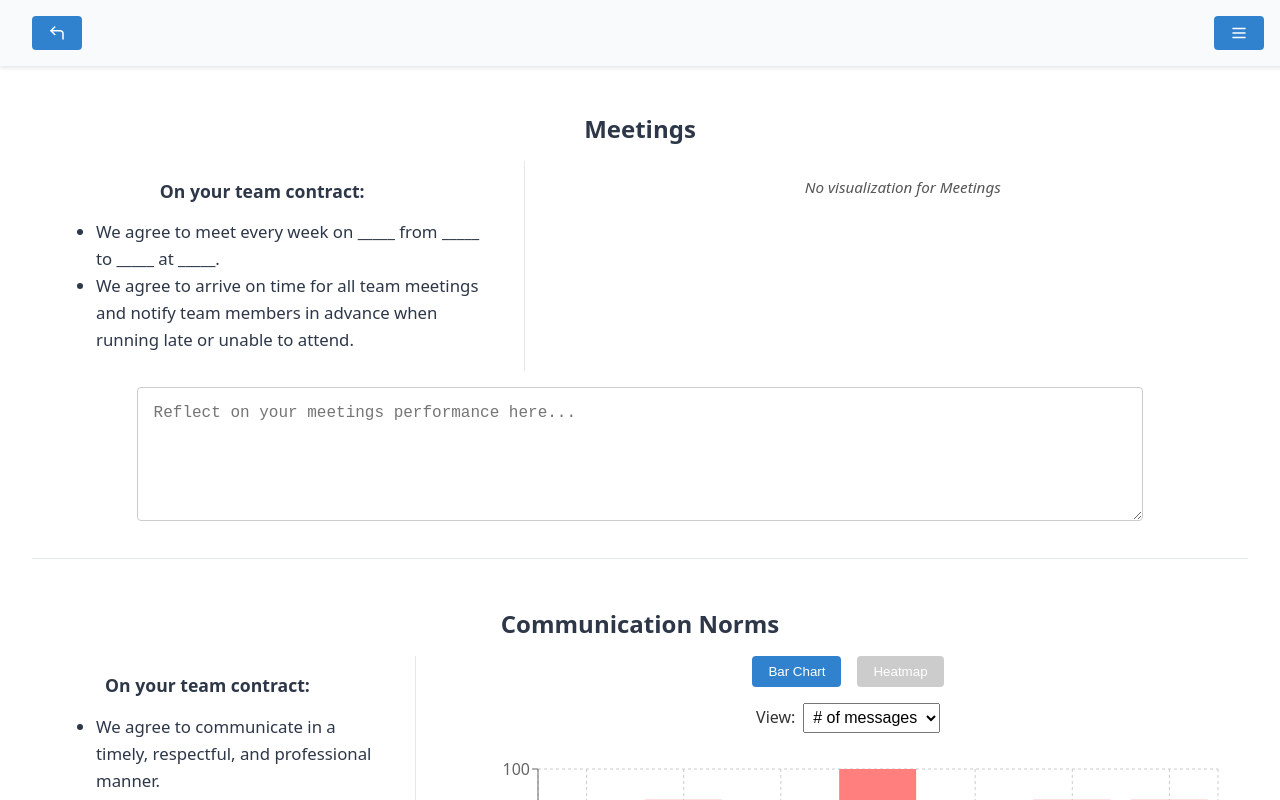
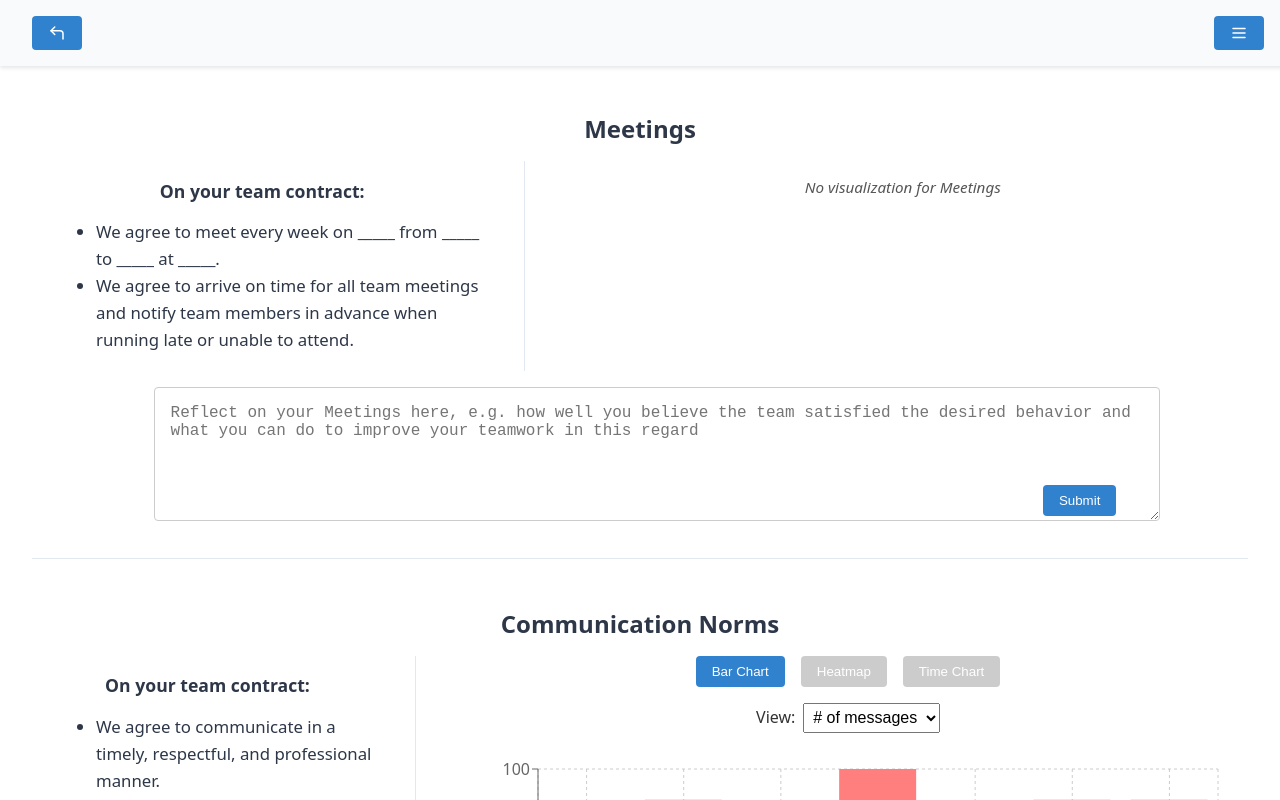
Before and after one commit to yifansong98/teamio, a React (Create React App) app in the folder team-dashboard/: page /contractReflection in a window 1280 px wide. Shown: the top 800 px of the page. Built offline with nearby package versions, Linux system fonts and the light colour scheme.

Commit message:
implemented communication time chart and reflection editor

```diff
--- /dev/null
+++ b/team-dashboard/src/ContractPages/Components/ReflectionEditor.js
@@ -0,0 +1,69 @@
+// src/ContractPages/Components/ReflectionEditor.js
+import React, { useState } from 'react';
+
+export default function ReflectionEditor({ sectionName, initialReflection = '' }) {
+  const [text, setText] = useState(initialReflection);
+  const [submitted, setSubmitted] = useState(false);
+
+  const handleSubmit = () => {
+    const confirmSubmit = window.confirm(
+      `Are you sure you want to submit your reflection on ${sectionName}?`
+    );
+    if (confirmSubmit) {
+      setSubmitted(true);
+      // Save the reflection to localStorage or send to an API here.
+    }
+  };
+
+  return (
+    <div style={{ position: 'relative', textAlign: 'center', marginTop: '1rem' }}>
+      {submitted ? (
+        <div
+          style={{
+            width: '80%',
+            margin: '0 auto',
+            padding: '1rem',
+            border: '1px solid #ccc',
+            borderRadius: '4px',
+            background: '#f9f9f9',
+          }}
+        >
+          {text || <i>No reflection submitted.</i>}
+        </div>
+      ) : (
+        <div style={{ position: 'relative', width: '80%', margin: '0 auto' }}>
+          <textarea
+            value={text}
+            onChange={(e) => setText(e.target.value)}
+            placeholder={`Reflect on your ${sectionName} here, e.g. how well you believe the team satisfied the desired behavior and what you can do to improve your teamwork in this regard`}
+            style={{
+              width: '100%',
+              height: '100px',
+              padding: '1rem',
+              fontSize: '1rem',
+              border: '1px solid #ccc',
+              borderRadius: '4px',
+              resize: 'vertical',
+            }}
+          />
+          <button
+            onClick={handleSubmit}
+            style={{
+              position: 'absolute',
+              bottom: '10px',
+              right: '10px',
+              padding: '0.5rem 1rem',
+              backgroundColor: '#3182ce',
+              color: 'white',
+              border: 'none',
+              borderRadius: '4px',
+              cursor: 'pointer',
+            }}
+          >
+            Submit
+          </button>
+        </div>
+      )}
+    </div>
+  );
+}
--- a/team-dashboard/src/ContractPages/ContractReflection/ContractReflection.js
+++ b/team-dashboard/src/ContractPages/ContractReflection/ContractReflection.js
@@ -3,9 +3,12 @@ import React, { useState, useEffect, useRef } from 'react';
 import { useNavigate } from 'react-router-dom';
 import { Menu as MenuIcon, CornerUpLeft } from 'lucide-react';
 
-// Updated: Import our new communication panel component
-import CommunicationPanel from '../Visualizations/CommunicationPanel';
-import WorkViz from '../Visualizations/WorkViz';
+// Import the visualization components
+import CommunicationPanel from '../Visualizations/CommunicationNorms/CommunicationPanel';
+import WorkViz from '../Visualizations/WorkNorms/WorkViz';
+
+// Import the ReflectionEditor component
+import ReflectionEditor from '../Components/ReflectionEditor';
 
 import styles from './ContractReflection.module.css';
 
@@ -126,13 +129,10 @@ export default function ContractReflection() {
               </ul>
             </div>
             <div className={styles.rightColumn}>
-              {/* No visualization for Meetings, just a placeholder */}
               <div className={styles.noVisualization}>No visualization for Meetings</div>
             </div>
           </div>
-          <div className={styles.reflectionArea}>
-            <textarea placeholder="Reflect on your meetings performance here..."></textarea>
-          </div>
+          <ReflectionEditor sectionName="Meetings" />
         </section>
 
         {/* Section: Communication Norms */}
@@ -150,13 +150,10 @@ export default function ContractReflection() {
               </ul>
             </div>
             <div className={styles.rightColumn}>
-              {/* Updated: Render the new CommunicationPanel which includes both bar chart and network graph */}
               <CommunicationPanel />
             </div>
           </div>
-          <div className={styles.reflectionArea}>
-            <textarea placeholder="Reflect on your communication performance here..."></textarea>
-          </div>
+          <ReflectionEditor sectionName="Communication" />
         </section>
 
         {/* Section: Work Norms */}
@@ -174,13 +171,10 @@ export default function ContractReflection() {
               </ul>
             </div>
             <div className={styles.rightColumn}>
-              {/* Inline chart (centered) */}
               <WorkViz />
             </div>
           </div>
-          <div className={styles.reflectionArea}>
-            <textarea placeholder="Reflect on your work norms performance here..."></textarea>
-          </div>
+          <ReflectionEditor sectionName="Work" />
         </section>
       </div>
     </div>
--- a/team-dashboard/src/ContractPages/Visualizations/CommunicationPanel.js
+++ b/team-dashboard/src/ContractPages/Visualizations/CommunicationNorms/CommunicationPanel.js
@@ -2,33 +2,46 @@
 import React, { useState } from 'react';
 import CommunicationBar from './CommunicationBar';
 import CommunicationHeatmap from './CommunicationHeatmap';
+import CommunicationTimeChart from './CommunicationTimeChart';
 
 export default function CommunicationPanel() {
+  // activePanel: 'bar', 'heatmap', or 'time'
   const [activePanel, setActivePanel] = useState('bar');
   const [showMyData, setShowMyData] = useState(false);
+  // Dropdown selection:
+  // For 'bar': "messages" or "words"
+  // For 'heatmap': "conversations" or "feedback"
+  // For 'time': "response" or "turnaround"
   const [selectedOption, setSelectedOption] = useState('messages');
 
-  // Update panel and set default dropdown value based on panel
   const handlePanelChange = (panel) => {
     setActivePanel(panel);
     if (panel === 'bar') {
       setSelectedOption('messages');
     } else if (panel === 'heatmap') {
       setSelectedOption('conversations');
+    } else if (panel === 'time') {
+      setSelectedOption('response');
     }
   };
 
-  // Define dropdown options based on the active panel
-  const dropdownOptions =
-    activePanel === 'bar'
-      ? [
-          { value: 'messages', label: '# of messages' },
-          { value: 'words', label: '# of words' },
-        ]
-      : [
-          { value: 'conversations', label: 'Conversations' },
-          { value: 'feedback', label: 'Feedback' },
-        ];
+  let dropdownOptions = [];
+  if (activePanel === 'bar') {
+    dropdownOptions = [
+      { value: 'messages', label: '# of messages' },
+      { value: 'words', label: '# of words' },
+    ];
+  } else if (activePanel === 'heatmap') {
+    dropdownOptions = [
+      { value: 'conversations', label: 'Conversations' },
+      { value: 'feedback', label: 'Feedback' },
+    ];
+  } else if (activePanel === 'time') {
+    dropdownOptions = [
+      { value: 'response', label: 'Conversation Response' },
+      { value: 'turnaround', label: 'Feedback Turnaround' },
+    ];
+  }
 
   return (
     <div style={{ textAlign: 'center' }}>
@@ -51,6 +64,7 @@ export default function CommunicationPanel() {
         <button
           onClick={() => handlePanelChange('heatmap')}
           style={{
+            marginRight: '1rem',
             padding: '0.5rem 1rem',
             borderRadius: '4px',
             border: 'none',
@@ -61,9 +75,22 @@ export default function CommunicationPanel() {
         >
           Heatmap
         </button>
+        <button
+          onClick={() => handlePanelChange('time')}
+          style={{
+            padding: '0.5rem 1rem',
+            borderRadius: '4px',
+            border: 'none',
+            background: activePanel === 'time' ? '#3182ce' : '#ccc',
+            color: 'white',
+            cursor: 'pointer',
+          }}
+        >
+          Time Chart
+        </button>
       </div>
 
-      {/* Dropdown Menu (always visible, but options change based on active panel) */}
+      {/* Dropdown Menu (visible for bar, heatmap, and time panels) */}
       <div style={{ marginBottom: '1rem' }}>
         <label style={{ marginRight: '0.5rem', fontSize: '1rem', color: '#333' }}>
           View:
@@ -82,10 +109,14 @@ export default function CommunicationPanel() {
       </div>
 
       {/* Render the selected panel */}
-      {activePanel === 'bar' ? (
+      {activePanel === 'bar' && (
         <CommunicationBar showMyData={showMyData} mode={selectedOption} />
-      ) : (
+      )}
+      {activePanel === 'heatmap' && (
         <CommunicationHeatmap showMyData={showMyData} mode={selectedOption} />
+      )}
+      {activePanel === 'time' && (
+        <CommunicationTimeChart showMyData={showMyData} mode={selectedOption} />
       )}
 
       {/* Shared "Show my data" Checkbox */}
--- /dev/null
+++ b/team-dashboard/src/ContractPages/Visualizations/CommunicationNorms/CommunicationTimeChart.js
@@ -0,0 +1,103 @@
+// src/ContractPages/Visualizations/CommunicationTimeChart.js
+import React, { useMemo } from 'react';
+import {
+  LineChart,
+  Line,
+  XAxis,
+  YAxis,
+  CartesianGrid,
+  Tooltip,
+  Legend,
+  ErrorBar,
+} from 'recharts';
+
+// Dummy aggregated data for Conversation Response (in minutes)
+const aggregatedResponseData = [
+  { day: 'Day 1', avg: 60, errorY: [10, 10] },
+  { day: 'Day 2', avg: 45, errorY: [5, 10] },
+  { day: 'Day 3', avg: 55, errorY: [5, 10] },
+  { day: 'Day 4', avg: 65, errorY: [5, 10] },
+  { day: 'Day 5', avg: 50, errorY: [5, 5] },
+  { day: 'Day 6', avg: 70, errorY: [5, 10] },
+  { day: 'Day 7', avg: 60, errorY: [5, 5] },
+];
+
+const responseUserData = [
+  { day: 'Day 1', value: 65 },
+  { day: 'Day 2', value: 40 },
+  { day: 'Day 3', value: 50 },
+  { day: 'Day 4', value: 70 },
+  { day: 'Day 5', value: 55 },
+  { day: 'Day 6', value: 75 },
+  { day: 'Day 7', value: 62 },
+];
+
+// Dummy aggregated data for Feedback Turnaround (in minutes)
+const aggregatedFeedbackData = [
+  { day: 'Day 1', avg: 120, errorY: [20, 30] },
+  { day: 'Day 2', avg: 100, errorY: [15, 25] },
+  { day: 'Day 3', avg: 110, errorY: [10, 20] },
+  { day: 'Day 4', avg: 130, errorY: [15, 30] },
+  { day: 'Day 5', avg: 105, errorY: [10, 15] },
+  { day: 'Day 6', avg: 140, errorY: [20, 25] },
+  { day: 'Day 7', avg: 115, errorY: [10, 20] },
+];
+
+const feedbackUserData = [
+  { day: 'Day 1', value: 125 },
+  { day: 'Day 2', value: 95 },
+  { day: 'Day 3', value: 105 },
+  { day: 'Day 4', value: 135 },
+  { day: 'Day 5', value: 110 },
+  { day: 'Day 6', value: 145 },
+  { day: 'Day 7', value: 120 },
+];
+
+// Merge function to combine aggregated data with user data.
+function mergeData(aggregated, user) {
+  return aggregated.map((item, index) => ({
+    ...item,
+    user: user[index]?.value,
+  }));
+}
+
+export default function CommunicationTimeChart({ showMyData, mode }) {
+  // Select dataset based on mode:
+  // "response" for Conversation Response, "turnaround" for Feedback Turnaround.
+  const mergedData = useMemo(() => {
+    if (mode === 'turnaround') {
+      return mergeData(aggregatedFeedbackData, feedbackUserData);
+    }
+    return mergeData(aggregatedResponseData, responseUserData);
+  }, [mode]);
+
+  return (
+    <div style={{ textAlign: 'center' }}>
+      <LineChart
+        width={800}
+        height={400}
+        data={mergedData}
+        margin={{ top: 20, right: 30, left: 30, bottom: 20 }}
+      >
+        <CartesianGrid strokeDasharray="3 3" />
+        <XAxis dataKey="day" />
+        <YAxis
+          label={{
+            value: mode === 'turnaround' ? 'Feedback Turnaround (min)' : 'Response Time (min)',
+            angle: -90,
+            position: 'insideLeft',
+          }}
+        />
+        <Tooltip />
+        <Legend />
+        {/* Place ErrorBar as a child of the Line for team average */}
+        <Line type="monotone" dataKey="avg" name="Team Avg" stroke="#8884d8" strokeWidth={2}>
+          <ErrorBar dataKey="errorY" width={4} stroke="#8884d8" />
+        </Line>
+        {showMyData && (
+          <Line type="monotone" dataKey="user" name="My Time" stroke="#82ca9d" strokeWidth={2} />
+        )}
+      </LineChart>
+    </div>
+  );
+}
```
Also changed, not shown: team-dashboard/src/ContractPages/Visualizations/CommunicationNorms/CommunicationBar.js (renamed from team-dashboard/src/ContractPages/Visualizations/CommunicationBar.js), team-dashboard/src/ContractPages/Visualizations/CommunicationNorms/CommunicationHeatmap.js (renamed from team-dashboard/src/ContractPages/Visualizations/CommunicationHeatmap.js), team-dashboard/src/ContractPages/Visualizations/WorkNorms/WorkViz.js (renamed from team-dashboard/src/ContractPages/Visualizations/WorkViz.js).
